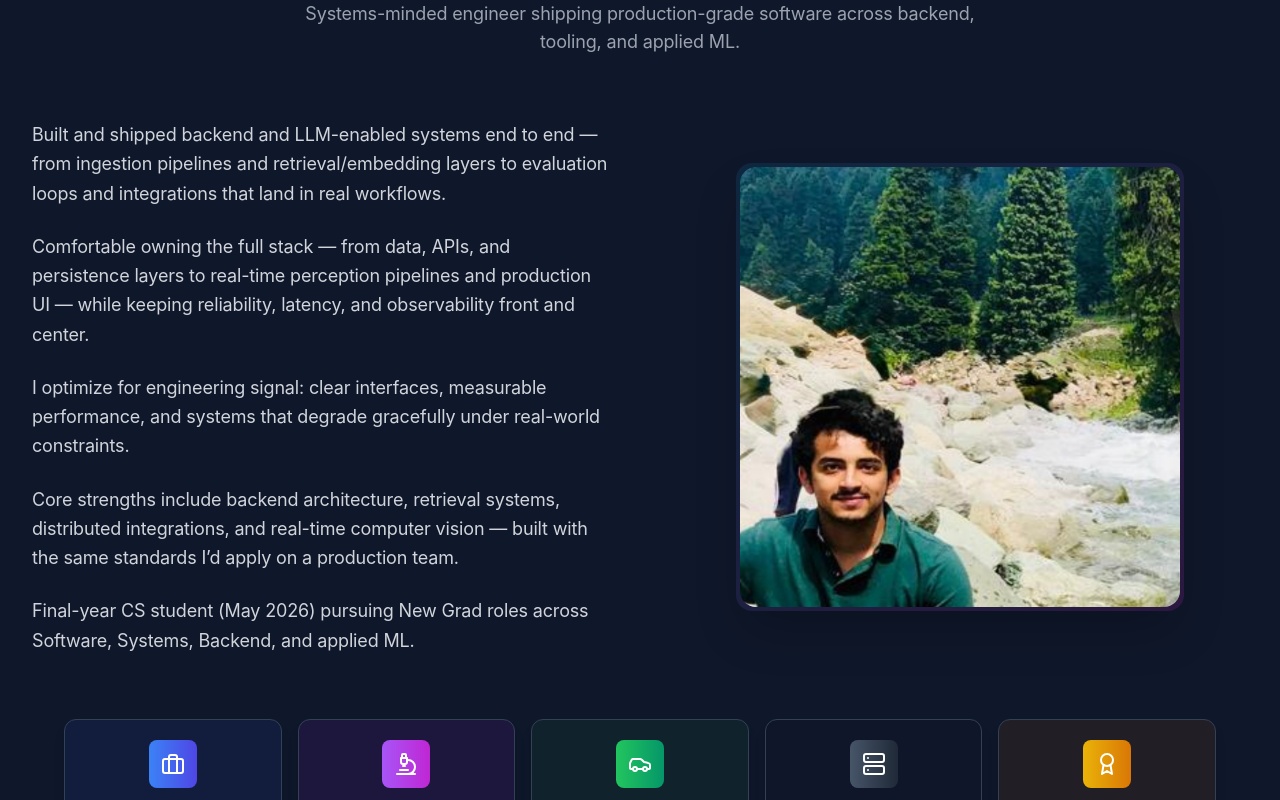
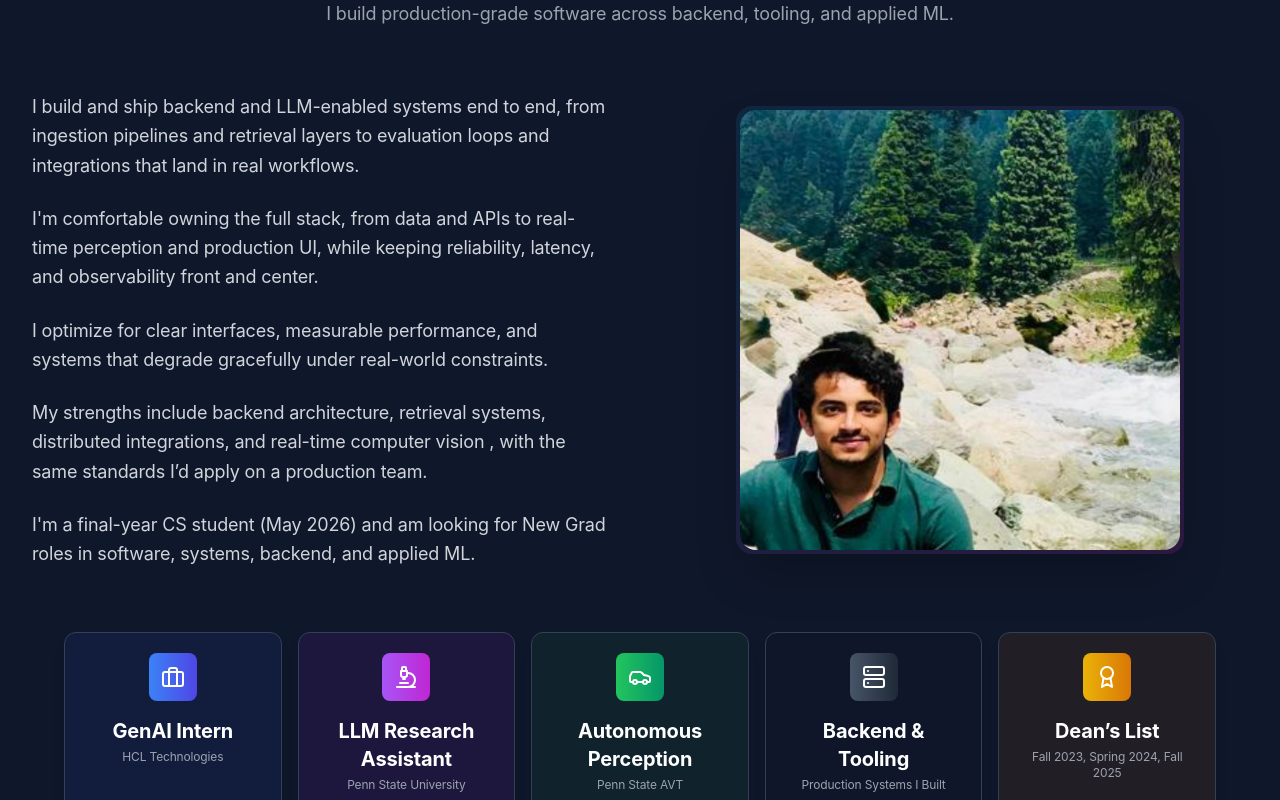
Before and after one commit to Siddhanta22/siddhantamohanty.github.io, a React (Create React App) app: page / in a window 1280 px wide. Shown: the part 960-1760 px from the top of the page. Built offline with nearby package versions, Linux system fonts and the light colour scheme.

Commit message:
Soften copy: remove em dashes, natural phrasing across About, Hero, Projects, Experience, Skills, Achievements, Footer

```diff
--- a/src/components/About.js
+++ b/src/components/About.js
@@ -40,7 +40,7 @@ const About = () => {
     },
     {
       icon: Award,
-      label: "Fall 2023 • Spring 2024 . fall 2025",
+      label: "Fall 2023, Spring 2024, Fall 2025",
       value: "Dean’s List",
       color: "from-yellow-500 to-amber-600",
       bgColor: "bg-yellow-50 dark:bg-yellow-900/20"
@@ -61,7 +61,7 @@ const About = () => {
             About <span className="gradient-text">Me</span>
           </h2>
           <p className="text-lg text-gray-600 dark:text-gray-400 max-w-2xl mx-auto">
-            Systems-minded engineer shipping production-grade software across backend, tooling, and applied ML.
+            I build production-grade software across backend, tooling, and applied ML.
           </p>
         </motion.div>
 
@@ -75,19 +75,19 @@ const About = () => {
           >
             <div className="space-y-6 text-gray-700 dark:text-gray-300 leading-relaxed text-lg">
               <p>
-                Built and shipped backend and LLM-enabled systems end to end — from ingestion pipelines and retrieval/embedding layers to evaluation loops and integrations that land in real workflows.
+                I build and ship backend and LLM-enabled systems end to end, from ingestion pipelines and retrieval layers to evaluation loops and integrations that land in real workflows.
               </p>
               <p>
-                Comfortable owning the full stack — from data, APIs, and persistence layers to real-time perception pipelines and production UI — while keeping reliability, latency, and observability front and center.
+                I'm comfortable owning the full stack, from data and APIs to real-time perception and production UI, while keeping reliability, latency, and observability front and center.
               </p>
               <p>
-                I optimize for engineering signal: clear interfaces, measurable performance, and systems that degrade gracefully under real-world constraints.
+                I optimize for clear interfaces, measurable performance, and systems that degrade gracefully under real-world constraints.
               </p>
               <p>
-                Core strengths include backend architecture, retrieval systems, distributed integrations, and real-time computer vision — built with the same standards I’d apply on a production team.
+                My strengths include backend architecture, retrieval systems, distributed integrations, and real-time computer vision , with the same standards I’d apply on a production team.
               </p>
               <p>
-                Final-year CS student (May 2026) pursuing New Grad roles across Software, Systems, Backend, and applied ML.
+                I'm a final-year CS student (May 2026) and am looking for New Grad roles in software, systems, backend, and applied ML.
               </p>
             </div>
           </motion.div>
--- a/src/components/Achievements.js
+++ b/src/components/Achievements.js
@@ -79,7 +79,7 @@ const Achievements = () => {
             Impact & <span className="gradient-text">Achievements</span>
           </h2>
           <p className="text-xl text-gray-600 dark:text-gray-300 max-w-3xl mx-auto">
-            Key milestones and contributions across research, industry, and personal projects
+            Milestones and contributions from research, industry, and personal projects
           </p>
         </motion.div>
 
--- a/src/components/Experience.js
+++ b/src/components/Experience.js
@@ -35,7 +35,7 @@ const Experience = () => {
       achievements: [
         "Built agentic retrieval pipelines over dual vector stores, improving recall and latency for enterprise documentation workflows",
         "Implemented Model Context Protocol (MCP) automation to standardize tool-calling, tracing, and operational control for LLM jobs",
-        "Designed a self-healing error intelligence service: log ingestion → embedding search → root-cause summaries → Slack delivery",
+        "Designed a self-healing error intelligence service: log ingestion, embedding search, root-cause summaries, and Slack delivery",
         "Productized internal LLM tooling with guardrails, evaluation hooks, and integrations used across multiple engineering teams"
       ],
       technologies: ["LLMs", "RAG", "Vector Databases", "MCP", "Python", "APIs", "LangChain"],
@@ -50,7 +50,7 @@ const Experience = () => {
       dates: "February 2025 - December 2025",
       achievements: [
         "Worked on the perception stack for a competition-grade autonomous vehicle, focusing on real-time sensor fusion and robust detection under latency constraints",
-        "Built LiDAR–camera fusion modules and improved depth estimation reliability through calibration and depth-fusion tuning",
+        "Built LiDAR and camera fusion modules and improved depth estimation reliability through calibration and depth-fusion tuning",
         "Tuned and filtered YOLOv8 detections to reduce false positives and stabilize object tracking in motion",
         "Developed and tested perception modules inside the ROS2/CarROS ecosystem using Python and C++"
       ],
@@ -120,10 +120,10 @@ const Experience = () => {
             Professional <span className="gradient-text">Experience</span>
           </h2>
           <p className="text-xl text-gray-600 dark:text-gray-300 max-w-3xl mx-auto mb-2">
-            Shipping production software across backend systems, tooling, and real-time pipelines
+            I ship production software across backend systems, tooling, and real-time pipelines
           </p>
           <p className="text-sm text-gray-500 dark:text-gray-400 max-w-2xl mx-auto">
-            Internships + research + competitive engineering teams, focused on reliability and measurable impact
+            Internships, research, and competitive engineering teams, with a focus on reliability and measurable impact
           </p>
         </motion.div>
 
@@ -156,7 +156,7 @@ const Experience = () => {
                     {experience.id === 1 ? (
                       <div className="flex items-start justify-between gap-4">
                         <h3 className="text-2xl font-bold text-gray-900 dark:text-white mb-1">
-                          Research Assistant — Penn State University
+                          Research Assistant, Penn State University
                         </h3>
                         <div className="text-sm text-gray-500/70 dark:text-gray-400/70 whitespace-nowrap mt-1">
                           {experience.dates}
--- a/src/components/Footer.js
+++ b/src/components/Footer.js
@@ -23,7 +23,7 @@ const Footer = () => {
             transition={{ duration: 0.6, delay: 0.4 }}
             className="text-sm text-gray-600 dark:text-gray-400 italic"
           >
-            Crafted with curiosity, rigor, and clean engineering.
+            Built with curiosity, rigor, and clean engineering.
           </motion.p>
         </div>
       </div>
--- a/src/components/Hero.js
+++ b/src/components/Hero.js
@@ -94,7 +94,7 @@ const Hero = () => {
             transition={{ duration: 0.8, delay: 0.4 }}
             className="text-xl md:text-2xl text-gray-600 dark:text-gray-400 max-w-3xl mx-auto leading-relaxed font-light"
           >
-            I build <span className="font-semibold text-gray-900 dark:text-white">production-grade software</span> across <span className="font-semibold text-gray-900 dark:text-white">backend</span>, <span className="font-semibold text-gray-900 dark:text-white">systems</span>, and <span className="font-semibold text-gray-900 dark:text-white">applied ML</span>—shipping services, tooling, and real-time pipelines end to end.
+            I build <span className="font-semibold text-gray-900 dark:text-white">production-grade software</span> across <span className="font-semibold text-gray-900 dark:text-white">backend</span>, <span className="font-semibold text-gray-900 dark:text-white">systems</span>, and <span className="font-semibold text-gray-900 dark:text-white">applied ML</span>, from services and tooling to real-time pipelines.
           </motion.p>
 
           {/* CTA Buttons */}
--- a/src/components/Skills.js
+++ b/src/components/Skills.js
@@ -40,7 +40,7 @@ const Skills = () => {
       icon: Cpu,
       color: "from-orange-500 to-orange-600",
       bgColor: "bg-orange-50 dark:bg-orange-900/20",
-      skills: ["ROS2", "LiDAR–Camera Fusion", "Calibration", "Perception Pipelines"]
+      skills: ["ROS2", "LiDAR and Camera Fusion", "Calibration", "Perception Pipelines"]
     },
     {
       id: 5,
```
Also changed, not shown: src/components/Projects.js (+6 -6 lines).
